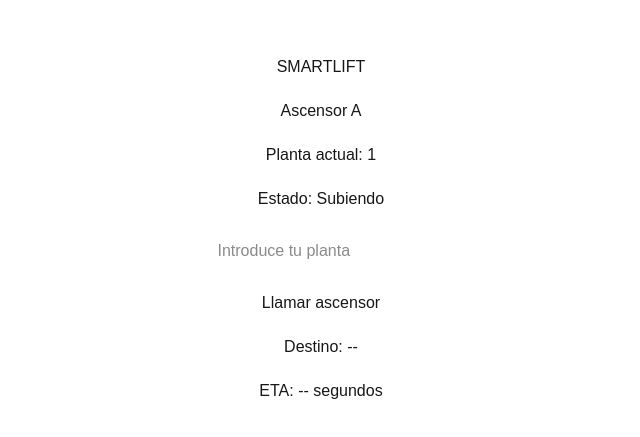
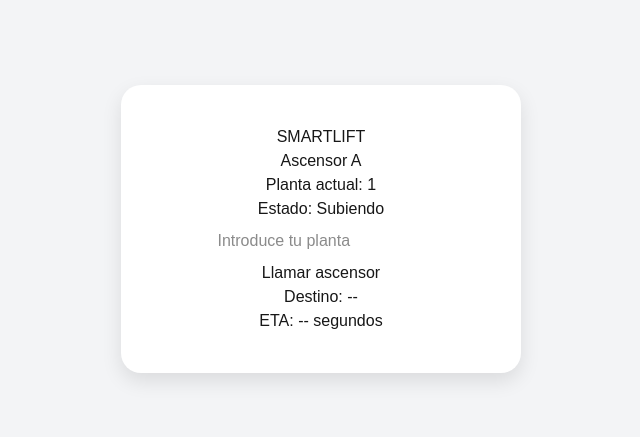
Before and after one commit to Mirene12/smartlift, a Next.js app: page / in a window 1280 px wide. Shown: the part 171-608 px from the top of the page, without its empty margins (319-959 px from the left). Built offline with nearby package versions, Linux system fonts and the light colour scheme.

Commit message:
v0.4 estilo

```diff
--- a/app/page.tsx
+++ b/app/page.tsx
@@ -48,11 +48,20 @@
     <main
     style={{
       display: "flex",
-        flexDirection: "column",
       justifyContent: "center",
       alignItems: "center",
       minHeight: "100vh",
-        gap: "20px",
+      backgroundColor: "#f3f4f6",
+    }}
+  >
+      <div
+        style={{
+          backgroundColor: "white",
+          padding: "40px",
+          borderRadius: "20px",
+          boxShadow: "0 8px 20px rgba(0,0,0,0.1)",
+          width: "400px",
+          textAlign: "center",
         }}
       >
         <h1>SMARTLIFT</h1>
@@ -93,6 +102,7 @@
           ✅ Ascensor ha llegado
         </p>
         )}
+      </div>
     </main>
   );
 }
```
Lines whose indentation alone changed are shown as unchanged.
